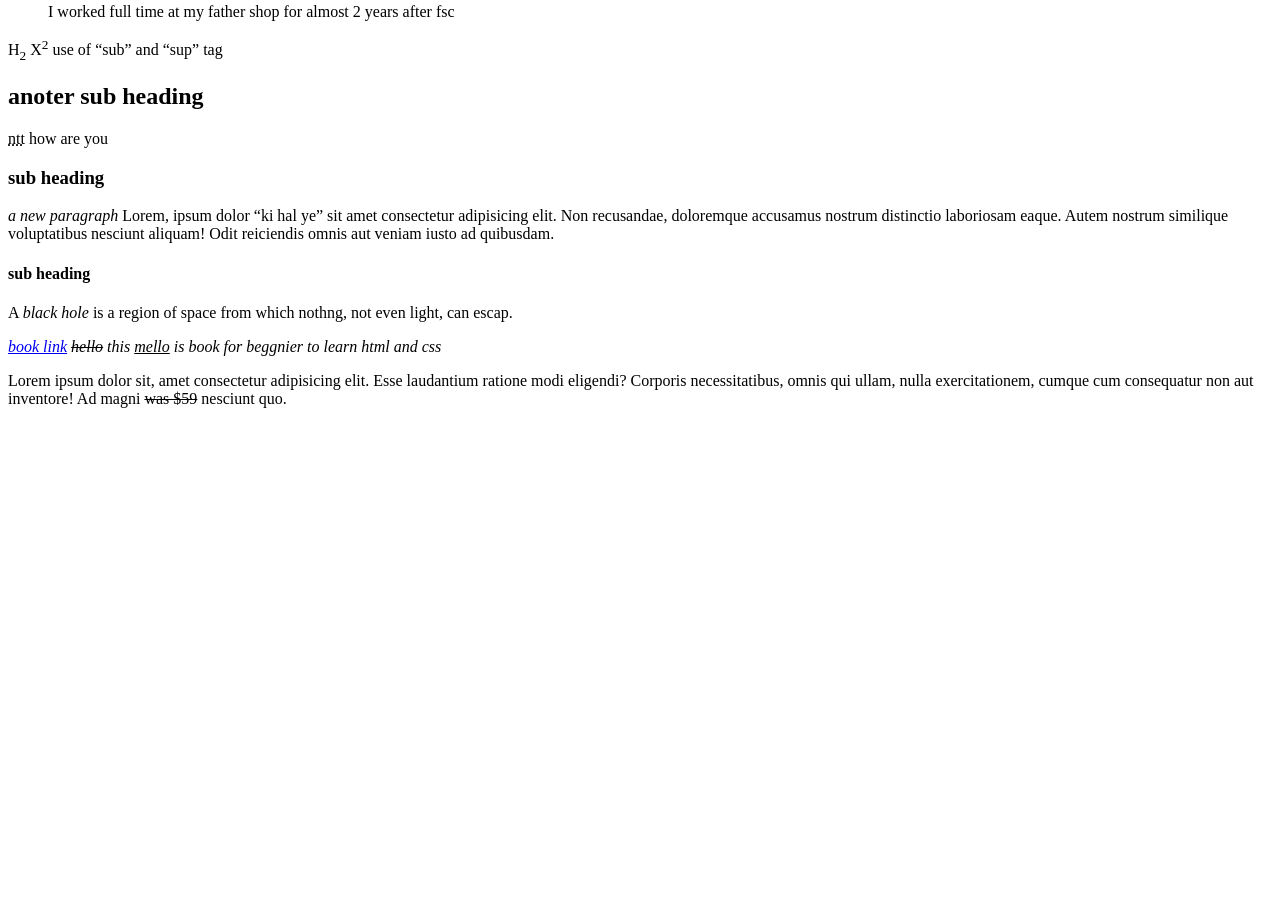
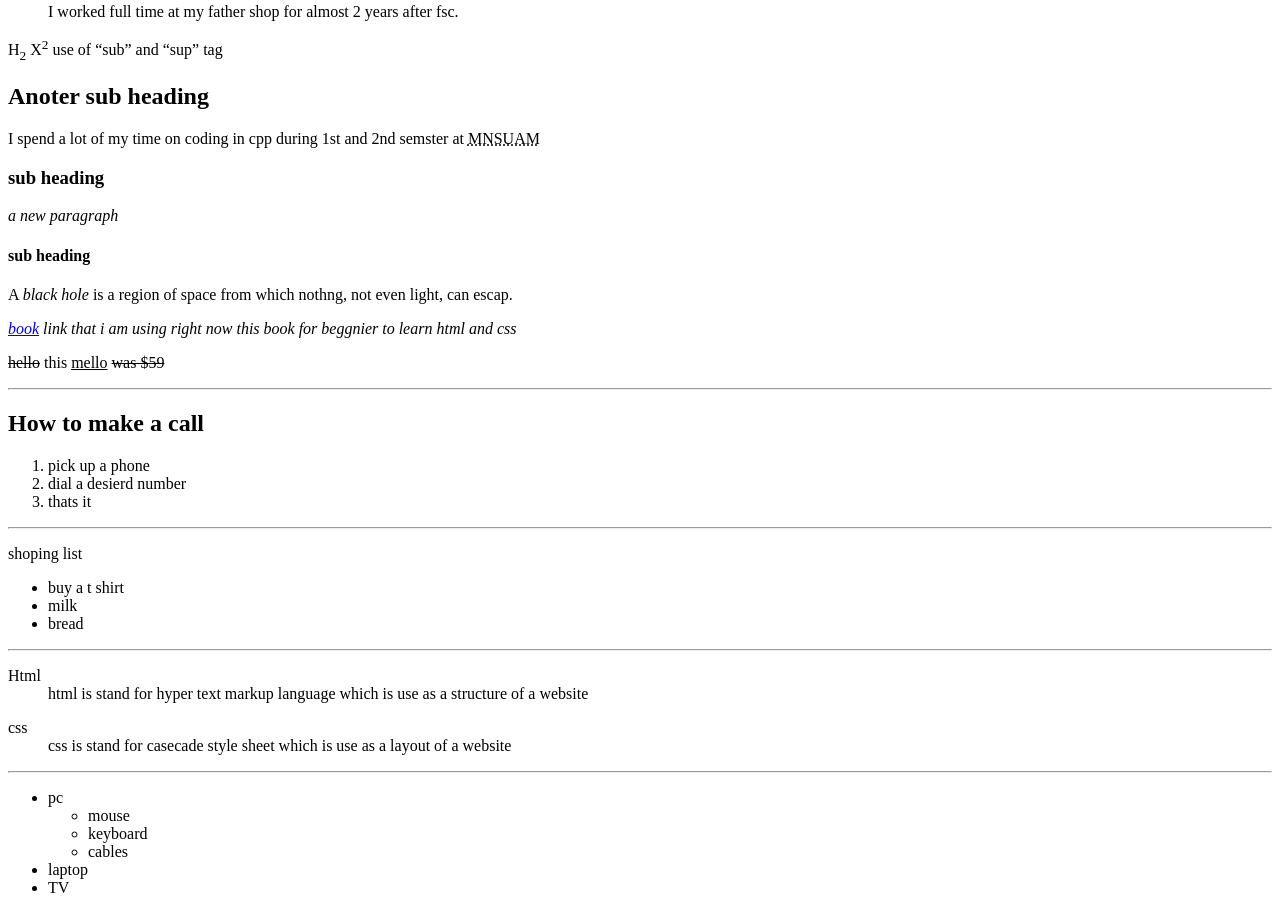
Before and after one commit to arslanasghar117/web_development, a plain HTML site: page index.html in a window 1280 px wide. Shown: the part 279-1192 px from the top of the page. Before the commit the page ends 800 px from the top, so only its background shows below. Drawn offline with Linux system fonts and the light colour scheme.

Commit message:
use of lists

```diff
--- a/index.html
+++ b/index.html
@@ -12,14 +12,49 @@
     <p>I am a data science student in mnsuam  <b>curently in 3rd semster</b> and also <i>learning web development</i> from the book html and css by jon ducket under the guidence of <strong>Eng Ahmed</strong><em> ceo of Kiazend</em> <br /><abbr title="A Softwear Company">Kiazend</abbr></p>
     <hr />
     <h2>Littel Background</h2>
-    <p><strong>Shop Experiance</strong><blockquote>I worked full time at my father shop for almost 2 years after fsc</blockquote>H<sub>2</sub> X<sup>2</sup> use of <q>sub</q> and <q>sup</q> tag</p>
-    <h2>anoter sub heading</h2>
-    <p> <acronym title="new to this">ntt</acronym> how are you</p>
+    <p><strong>Shop Experiance</strong><blockquote>I worked full time at my father shop for almost 2 years after fsc.</blockquote>H<sub>2</sub> X<sup>2</sup> use of <q>sub</q> and <q>sup</q> tag</p>
+    <h2>Anoter sub heading</h2>
+    <p>I spend a lot of my time on coding in cpp during 1st and 2nd semster at <acronym title="Muhammad Nawaz Sharif University of Agriculture,Multan">MNSUAM</acronym></p>
     <h3>sub heading</h3>
-    <p><cite>a new paragraph </cite> Lorem, ipsum dolor <q>ki hal ye</q> sit amet consectetur adipisicing elit. Non recusandae, doloremque accusamus nostrum distinctio laboriosam eaque. Autem nostrum similique voluptatibus nesciunt aliquam! Odit reiciendis omnis aut veniam iusto ad quibusdam.</p>
+    <p><cite>a new paragraph</cite></p>
     <h4>sub heading</h4>
     <p>A <dfn>black hole</dfn> is a region of space from which nothng, not even light, can escap.</p>
-    <address><p><a href="https://www.htmlandcssbook.com/">book link</a> <del>hello</del> this <ins>mello</ins> is book for beggnier to learn html and css</p></address>
-    <p>Lorem ipsum dolor sit, amet consectetur adipisicing elit. Esse laudantium ratione modi eligendi? Corporis necessitatibus, omnis qui ullam, nulla exercitationem, cumque cum consequatur non aut inventore! Ad magni <s>was $59</s> nesciunt quo.</p>
+    <address><p><a href="https://www.htmlandcssbook.com/"> book</a> link that i am using right now this book for beggnier to learn html and css</p></address>
+    <p><del>hello</del> this <ins>mello</ins> <s>was $59</s></p>
+    <hr />
+    <h2>How to  make a call</h2>
+    <ol>
+        <li>pick up a phone</li>
+        <li>dial a desierd number</li>
+        <li>thats it</li>
+    </ol>
+    <hr />
+    <p>shoping list</p>
+    <ul>
+        <li>buy a t shirt</li>
+        <li>milk</li>
+        <li>bread</li>
+    </ul>
+    <hr />
+    <dl>
+        <dt>Html</dt>
+        <dd>html is stand for hyper text markup language which is use as a structure of a website</dd>
+    </dl>
+    <dl>
+        <dt>css</dt>
+        <dd>css is stand for casecade style sheet which is use as a layout of a website</dd>
+    </dl>
+    <hr />
+    <ul>
+        <li>pc</li>
+        <ul>
+            <li>mouse</li>
+            <li>keyboard</li>
+            <li>cables</li>
+        </ul>
+        <li>laptop</li>
+        <li>TV</li>
+    </ul>
+
 </body>
 </html>
```
